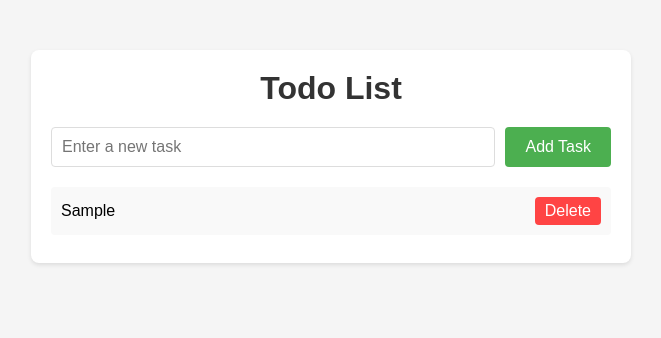
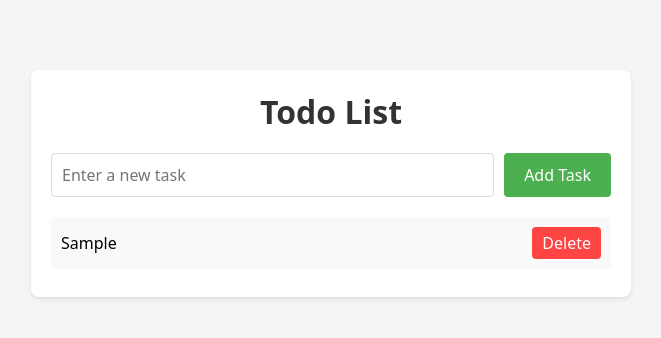
Before and after one commit to nehalsoni23/Github-MCP-Test, a plain HTML site: page index.html in a window 1280 px wide. Both pictures are taken after typing "Sample" into the empty fields and a click on the button "Add Task". Shown: the whole page, without its empty margins (309-970 px from the left). Drawn offline with Linux system fonts and the light colour scheme.

Commit message:
Improve app with better architecture and features

```diff
--- a/index.html
+++ b/index.html
@@ -3,17 +3,18 @@
 <head>
     <meta charset="UTF-8">
     <meta name="viewport" content="width=device-width, initial-scale=1.0">
+    <meta name="description" content="A simple and elegant Todo application">
     <title>Todo App</title>
     <link rel="stylesheet" href="styles.css">
 </head>
 <body>
     <div class="container">
         <h1>Todo List</h1>
-        <div class="input-section">
-            <input type="text" id="taskInput" placeholder="Enter a new task">
-            <button onclick="addTask()">Add Task</button>
-        </div>
-        <ul id="taskList">
+        <form class="input-section" onsubmit="todoApp.addTask(event)">
+            <input type="text" id="taskInput" placeholder="Enter a new task" aria-label="New task input">
+            <button type="submit">Add Task</button>
+        </form>
+        <ul id="taskList" aria-label="Todo list">
             <!-- Tasks will be added here dynamically -->
         </ul>
     </div>
--- a/script.js
+++ b/script.js
@@ -1,53 +1,92 @@
-// Get DOM elements
-const taskInput = document.getElementById('taskInput');
-const taskList = document.getElementById('taskList');
+class TodoApp {
+    constructor() {
+        this.taskInput = document.getElementById('taskInput');
+        this.taskList = document.getElementById('taskList');
+        this.tasks = this.loadTasks();
 
-// Load tasks from localStorage
-let tasks = JSON.parse(localStorage.getItem('tasks')) || [];
-
-// Render tasks
-function renderTasks() {
-    taskList.innerHTML = '';
-    tasks.forEach((task, index) => {
-        const li = document.createElement('li');
-        li.innerHTML = `
-            <span class="${task.completed ? 'completed' : ''}" onclick="toggleTask(${index})">${task.text}</span>
-            <button onclick="deleteTask(${index})">Delete</button>
-        `;
-        taskList.appendChild(li);
-    });
-    // Save to localStorage
-    localStorage.setItem('tasks', JSON.stringify(tasks));
+        this.bindEvents();
+        this.renderTasks();
     }
 
-// Add new task
-function addTask() {
-    const text = taskInput.value.trim();
-    if (text) {
-        tasks.push({ text, completed: false });
-        taskInput.value = '';
-        renderTasks();
+    loadTasks() {
+        try {
+            return JSON.parse(localStorage.getItem('tasks')) || [];
+        } catch (error) {
+            console.error('Error loading tasks:', error);
+            return [];
         }
     }
 
-// Toggle task completion
-function toggleTask(index) {
-    tasks[index].completed = !tasks[index].completed;
-    renderTasks();
+    saveTasks() {
+        try {
+            localStorage.setItem('tasks', JSON.stringify(this.tasks));
+        } catch (error) {
+            console.error('Error saving tasks:', error);
+        }
     }
 
-// Delete task
-function deleteTask(index) {
-    tasks.splice(index, 1);
-    renderTasks();
+    bindEvents() {
+        // Form submission is handled via onsubmit in HTML
+        this.taskInput.addEventListener('keypress', (e) => {
+            if (e.key === 'Enter') {
+                e.preventDefault();
+                this.addTask(e);
+            }
+        });
     }
 
-// Handle Enter key
-taskInput.addEventListener('keypress', (e) => {
-    if (e.key === 'Enter') {
-        addTask();
-    }
+    renderTasks() {
+        this.taskList.innerHTML = '';
+        this.tasks.forEach((task, index) => {
+            const li = document.createElement('li');
+            const span = document.createElement('span');
+            const button = document.createElement('button');
+
+            span.textContent = task.text;
+            span.className = task.completed ? 'completed' : '';
+            span.addEventListener('click', () => this.toggleTask(index));
+
+            button.textContent = 'Delete';
+            button.addEventListener('click', () => this.deleteTask(index));
+
+            li.appendChild(span);
+            li.appendChild(button);
+            this.taskList.appendChild(li);
         });
 
-// Initial render
-renderTasks();
+        this.saveTasks();
+    }
+
+    addTask(e) {
+        e.preventDefault();
+        const text = this.taskInput.value.trim();
+
+        if (text) {
+            this.tasks.push({
+                text,
+                completed: false,
+                createdAt: new Date().toISOString()
+            });
+
+            this.taskInput.value = '';
+            this.renderTasks();
+        }
+    }
+
+    toggleTask(index) {
+        if (this.tasks[index]) {
+            this.tasks[index].completed = !this.tasks[index].completed;
+            this.renderTasks();
+        }
+    }
+
+    deleteTask(index) {
+        if (this.tasks[index]) {
+            this.tasks.splice(index, 1);
+            this.renderTasks();
+        }
+    }
+}
+
+// Initialize the app
+const todoApp = new TodoApp();
--- a/styles.css
+++ b/styles.css
@@ -1,15 +1,31 @@
+:root {
+    --primary-color: #4CAF50;
+    --primary-hover: #45a049;
+    --danger-color: #ff4444;
+    --danger-hover: #cc0000;
+    --bg-color: #f5f5f5;
+    --text-color: #333;
+    --border-color: #ddd;
+}
+
 * {
     margin: 0;
     padding: 0;
     box-sizing: border-box;
-    font-family: Arial, sans-serif;
+    font-family: system-ui, -apple-system, BlinkMacSystemFont, 'Segoe UI', Arial, sans-serif;
 }
 
 body {
-    background-color: #f5f5f5;
+    background-color: var(--bg-color);
+    min-height: 100vh;
+    display: flex;
+    justify-content: center;
+    align-items: flex-start;
+    padding: 20px;
 }
 
 .container {
+    width: 100%;
     max-width: 600px;
     margin: 50px auto;
     padding: 20px;
@@ -40,16 +56,17 @@ input[type="text"] {
 
 button {
     padding: 10px 20px;
-    background-color: #4CAF50;
+    background-color: var(--primary-color);
     color: white;
     border: none;
     border-radius: 4px;
     cursor: pointer;
     font-size: 16px;
+    transition: background-color 0.2s ease;
 }
 
 button:hover {
-    background-color: #45a049;
+    background-color: var(--primary-hover);
 }
 
 ul {
@@ -64,18 +81,34 @@ li {
     background-color: #f9f9f9;
     margin-bottom: 8px;
     border-radius: 4px;
+    transition: transform 0.2s ease;
+}
+
+li:hover {
+    transform: translateX(5px);
 }
 
 li button {
-    background-color: #ff4444;
+    background-color: var(--danger-color);
     padding: 5px 10px;
 }
 
 li button:hover {
-    background-color: #cc0000;
+    background-color: var(--danger-hover);
 }
 
 .completed {
     text-decoration: line-through;
     color: #888;
 }
+
+@media (max-width: 480px) {
+    .input-section {
+        flex-direction: column;
+        gap: 10px;
+    }
+
+    .input-section button {
+        width: 100%;
+    }
+}
```
Also changed, not shown: 1 other file. Lines whose indentation alone changed are shown as unchanged.
